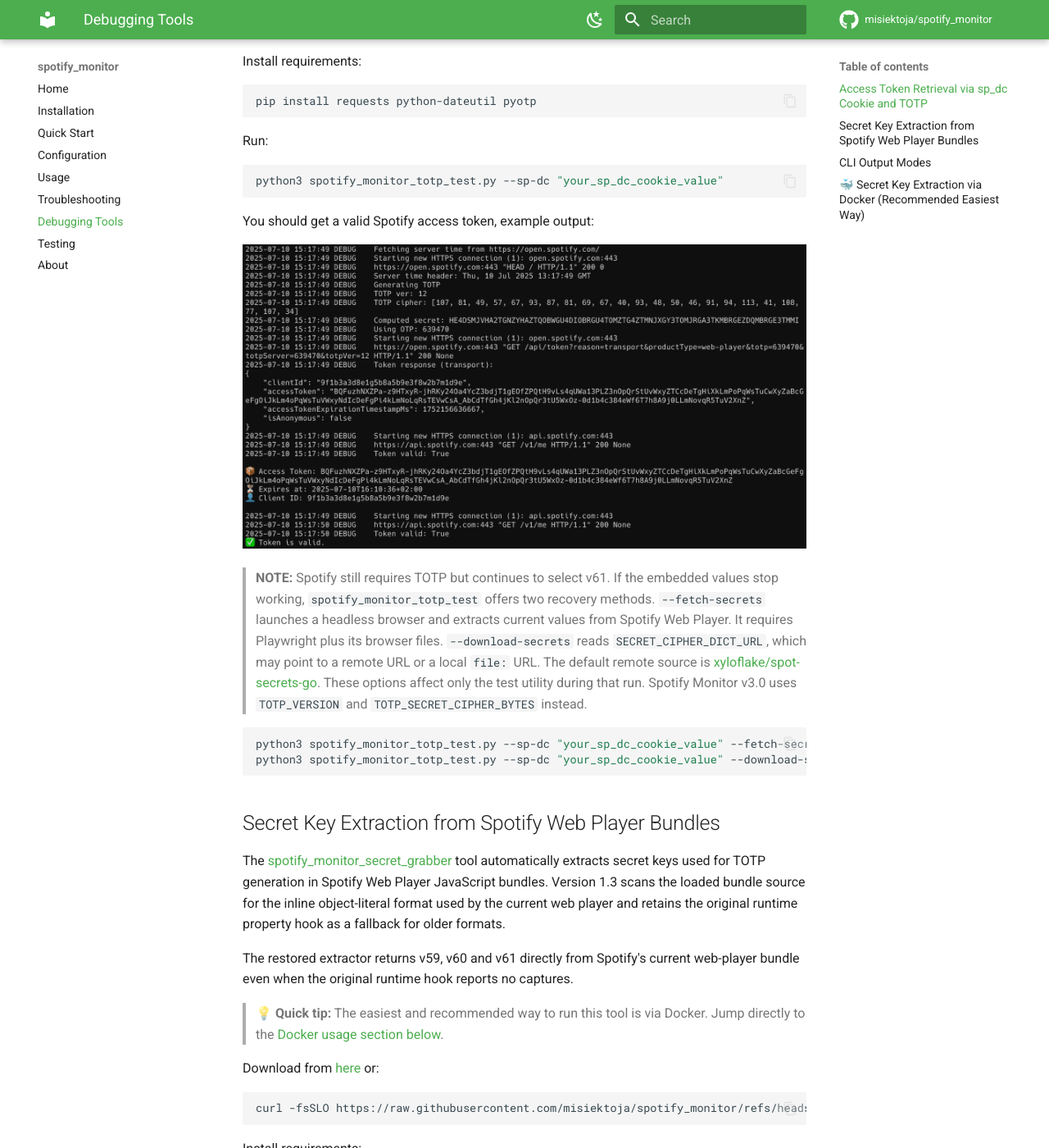
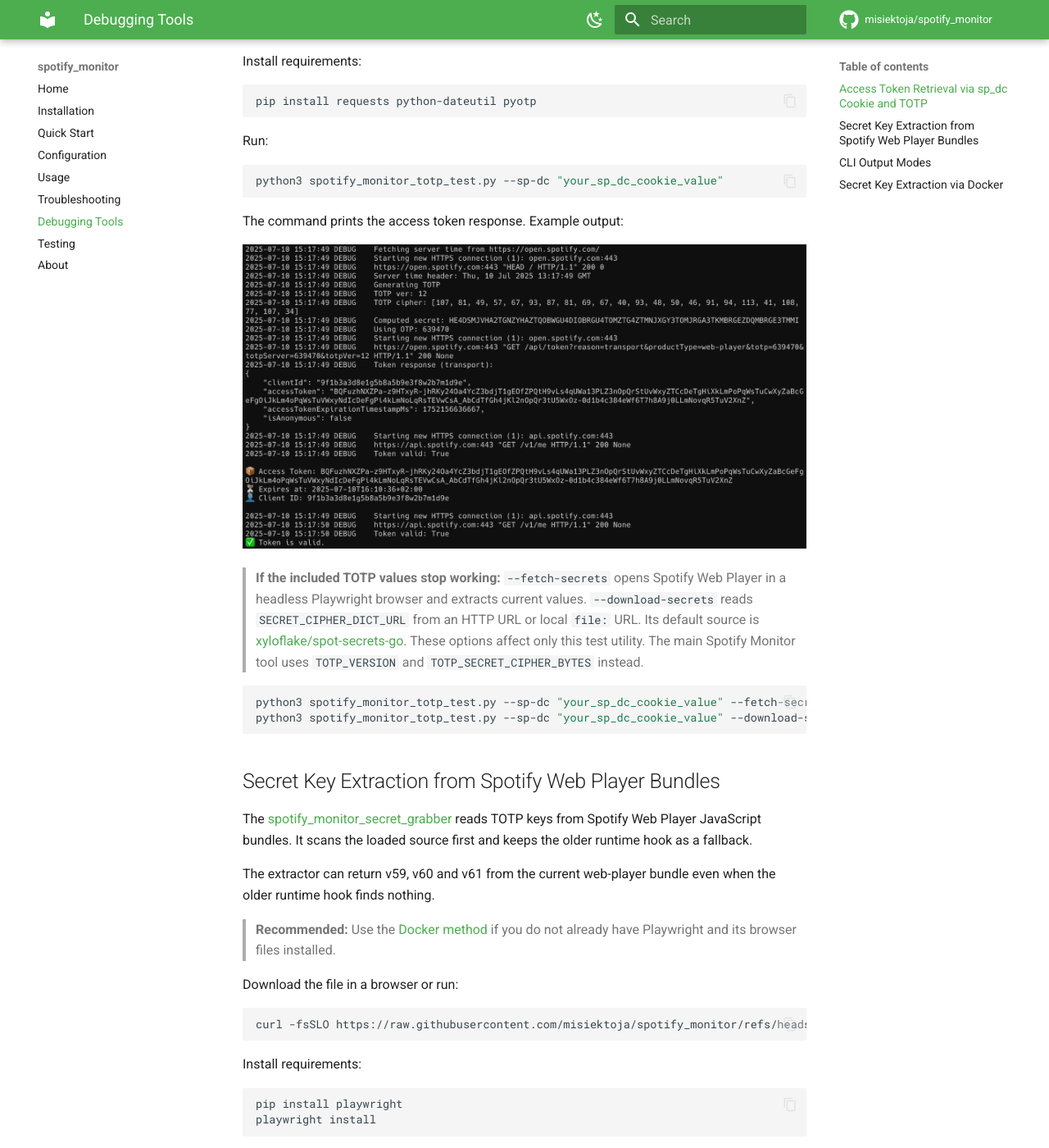
Before and after one commit to misiektoja/spotify_monitor, an MkDocs documentation site: the page built from docs/debugging.md, in a window 1280 px wide and 1400 px high, scrolled down 425 px. Shown: the whole window at 82% size. Built offline with MkDocs 1.6.1 and Material for MkDocs 9.7.7, drawn with Linux system fonts in a browser that asks for light colours; comment, search, counter and statistics services are not loaded; some of the changed text lies outside the part shown.

Commit message:
docs(debugging): clarify token utility workflows

````diff
--- a/docs/debugging.md
+++ b/docs/debugging.md
@@ -1,13 +1,13 @@
 # Debugging Tools
 
-To help with troubleshooting and development, two debug utilities are available in the [debug](https://github.com/misiektoja/spotify_monitor/tree/main/debug) directory.
+The [debug directory](https://github.com/misiektoja/spotify_monitor/tree/main/debug) contains two utilities for testing Spotify token retrieval and reading current TOTP values. Most users do not need these tools.
 
 <a id="access-token-retrieval-via-sp_dc-cookie-and-totp"></a>
 ## Access Token Retrieval via sp_dc Cookie and TOTP
 
-The [spotify_monitor_totp_test](https://github.com/misiektoja/spotify_monitor/blob/main/debug/spotify_monitor_totp_test.py) tool retrieves a Spotify access token using a Web Player `sp_dc` cookie and TOTP parameters.
+The [spotify_monitor_totp_test](https://github.com/misiektoja/spotify_monitor/blob/main/debug/spotify_monitor_totp_test.py) requests a Spotify access token with a Web Player `sp_dc` cookie and TOTP parameters.
 
-Download from [here](https://github.com/misiektoja/spotify_monitor/blob/main/debug/spotify_monitor_totp_test.py) or:
+Download the file in a browser or run:
 
 ```sh
 curl -fsSLO https://raw.githubusercontent.com/misiektoja/spotify_monitor/refs/heads/main/debug/spotify_monitor_totp_test.py
@@ -25,13 +25,13 @@
 python3 spotify_monitor_totp_test.py --sp-dc "your_sp_dc_cookie_value"
 ```
 
-You should get a valid Spotify access token, example output:
+The command prints the access token response. Example output:
 
 <p align="center">
    <img src="https://raw.githubusercontent.com/misiektoja/spotify_monitor/refs/heads/main/assets/spotify_monitor_totp_test.png" alt="spotify_monitor_totp_test" width="100%"/>
 </p>
 
-> **NOTE:** Spotify still requires TOTP but continues to select v61. If the embedded values stop working, `spotify_monitor_totp_test` offers two recovery methods. `--fetch-secrets` launches a headless browser and extracts current values from Spotify Web Player. It requires Playwright plus its browser files. `--download-secrets` reads `SECRET_CIPHER_DICT_URL`, which may point to a remote URL or a local `file:` URL. The default remote source is [xyloflake/spot-secrets-go](https://github.com/xyloflake/spot-secrets-go). These options affect only the test utility during that run. Spotify Monitor v3.0 uses `TOTP_VERSION` and `TOTP_SECRET_CIPHER_BYTES` instead.
+> **If the included TOTP values stop working:** `--fetch-secrets` opens Spotify Web Player in a headless Playwright browser and extracts current values. `--download-secrets` reads `SECRET_CIPHER_DICT_URL` from an HTTP URL or local `file:` URL. Its default source is [xyloflake/spot-secrets-go](https://github.com/xyloflake/spot-secrets-go). These options affect only this test utility. The main Spotify Monitor tool uses `TOTP_VERSION` and `TOTP_SECRET_CIPHER_BYTES` instead.
 
 ```sh
 python3 spotify_monitor_totp_test.py --sp-dc "your_sp_dc_cookie_value" --fetch-secrets
@@ -41,13 +41,13 @@
 <a id="secret-key-extraction-from-spotify-web-player-bundles"></a>
 ## Secret Key Extraction from Spotify Web Player Bundles
 
-The [spotify_monitor_secret_grabber](https://github.com/misiektoja/spotify_monitor/blob/main/debug/spotify_monitor_secret_grabber.py) tool automatically extracts secret keys used for TOTP generation in Spotify Web Player JavaScript bundles. Version 1.3 scans the loaded bundle source for the inline object-literal format used by the current web player and retains the original runtime property hook as a fallback for older formats.
+The [spotify_monitor_secret_grabber](https://github.com/misiektoja/spotify_monitor/blob/main/debug/spotify_monitor_secret_grabber.py) reads TOTP keys from Spotify Web Player JavaScript bundles. It scans the loaded source first and keeps the older runtime hook as a fallback.
 
-The restored extractor returns v59, v60 and v61 directly from Spotify's current web-player bundle even when the original runtime hook reports no captures.
+The extractor can return v59, v60 and v61 from the current web-player bundle even when the older runtime hook finds nothing.
 
-> 💡 **Quick tip:** The easiest and recommended way to run this tool is via Docker. Jump directly to the [Docker usage section below](#-secret-key-extraction-via-docker-recommended-easiest-way).
+> **Recommended:** Use the [Docker method](#-secret-key-extraction-via-docker) if you do not already have Playwright and its browser files installed.
 
-Download from [here](https://github.com/misiektoja/spotify_monitor/blob/main/debug/spotify_monitor_secret_grabber.py) or:
+Download the file in a browser or run:
 
 ```sh
 curl -fsSLO https://raw.githubusercontent.com/misiektoja/spotify_monitor/refs/heads/main/debug/spotify_monitor_secret_grabber.py
@@ -66,7 +66,7 @@
 python3 spotify_monitor_secret_grabber.py
 ```
 
-You should get output similar to below:
+Example output:
 
 <p align="center">
    <img src="https://raw.githubusercontent.com/misiektoja/spotify_monitor/refs/heads/main/assets/spotify_monitor_secret_grabber.png" alt="spotify_monitor_secret_grabber" width="100%"/>
@@ -82,7 +82,7 @@
 <a id="cli-output-modes"></a>
 ## CLI Output Modes
 
-The script supports several output modes for different use cases:
+Choose the output format with one of these options:
 
 | Flag | Description | Output |
 |------|--------------|--------|
@@ -91,13 +91,13 @@
 | `--secretdict` | Prints JSON object/dict mapping version → byte list | `{"X": [..], "Y": [..]}` |
 | `--all` | Extracts secrets and **writes all three outputs** to local files | `secrets.json`, `secretBytes.json`, `secretDict.json` |
 
-Print extracted secrets in specific format, for example Python-friendly secret bytes (JSON object/dict) and save to indicated file:
+Save the version-to-byte mapping as JSON:
 
 ```sh
 python3 spotify_monitor_secret_grabber.py --secretdict > secretDict.json
 ```
 
-Or, to generate and save all secret formats to files (`secrets.json`, `secretBytes.json`, `secretDict.json`) at once:
+Generate all three output files at once:
 
 ```sh
 python3 spotify_monitor_secret_grabber.py --all
@@ -107,12 +107,12 @@
 
 ---
 
-<a id="-secret-key-extraction-via-docker-recommended-easiest-way"></a>
-## 🐳 Secret Key Extraction via Docker (Recommended Easiest Way)
+<a id="-secret-key-extraction-via-docker"></a>
+## Secret Key Extraction via Docker
 
 A prebuilt multi-architecture image is available on Docker Hub: [`misiektoja/spotify-secrets-grabber`](https://hub.docker.com/r/misiektoja/spotify-secrets-grabber)
 
-The examples below use the mutable `latest` tag. The direct `docker run` commands use `--pull=always`. The bundled Compose file uses `pull_policy: always`. Both prevent Docker from reusing an older cached extractor. To stay on a specific release, append a version such as `:1.3` to the direct image name or set the same tag in the Compose `image` field.
+The examples use the `latest` tag. `--pull=always` in direct commands and `pull_policy: always` in Compose make Docker check for a newer image before each run. To stay on one release, add a version such as `:1.3` to the image name.
 
 This image works on:
 
@@ -132,12 +132,12 @@
 docker run --rm --pull=always misiektoja/spotify-secrets-grabber -h
 ```
 
-Print extracted secrets in specific format, for example Python-friendly secret bytes (JSON object/dict) and save to indicated file:
+Save the version-to-byte mapping as JSON:
 ```sh
 docker run --rm --pull=always misiektoja/spotify-secrets-grabber --secretdict > secretDict.json
 ```
 
-Or, to generate and save all secret formats to files (`secrets.json`, `secretBytes.json`, `secretDict.json`) at once:
+Generate all three output files at once:
 
 ```sh
 docker run --rm --pull=always -v .:/work -w /work misiektoja/spotify-secrets-grabber --all
@@ -146,14 +146,14 @@
 *For SELinux hosts (Fedora/RHEL), use `-v .:/work:Z`.*
 
 <a id="optional-use-docker-compose-one-command-for-all-oss"></a>
-Or optionally use Docker Compose (a preconfigured [compose.yaml](https://github.com/misiektoja/spotify_monitor/blob/main/debug/spotify_monitor_secret_grabber_docker/compose.yaml) file is included in the repo):
+To use Docker Compose, run the included [compose.yaml](https://github.com/misiektoja/spotify_monitor/blob/main/debug/spotify_monitor_secret_grabber_docker/compose.yaml):
 
 ```sh
 docker compose run --rm spotify-secrets-grabber --all
 ```
 
-Run this command from the directory containing `compose.yaml`. The `.:/work` bind mount saves all generated files into that directory on macOS, Linux and Windows.
+Run the command from the directory that contains `compose.yaml`. The `.:/work` mount saves generated files in that host directory.
 
 ---
 
-You can use the generated `secretDict.json` with `spotify_monitor_totp_test`. `spotify_monitor` v3.0 and `spotify_profile_monitor` v3.5 embed v61 directly and no longer depend on an external dictionary. If Spotify selects a new TOTP version later then update the `TOTP_VERSION` and `TOTP_SECRET_CIPHER_BYTES` config options with the values from the current web-player bundle. No code change is required.
+Use the generated `secretDict.json` with `spotify_monitor_totp_test`. The main Spotify Monitor tool reads its values from `TOTP_VERSION` and `TOTP_SECRET_CIPHER_BYTES`. If Spotify selects a new TOTP version, update those settings with the values from the current web-player bundle.
````
